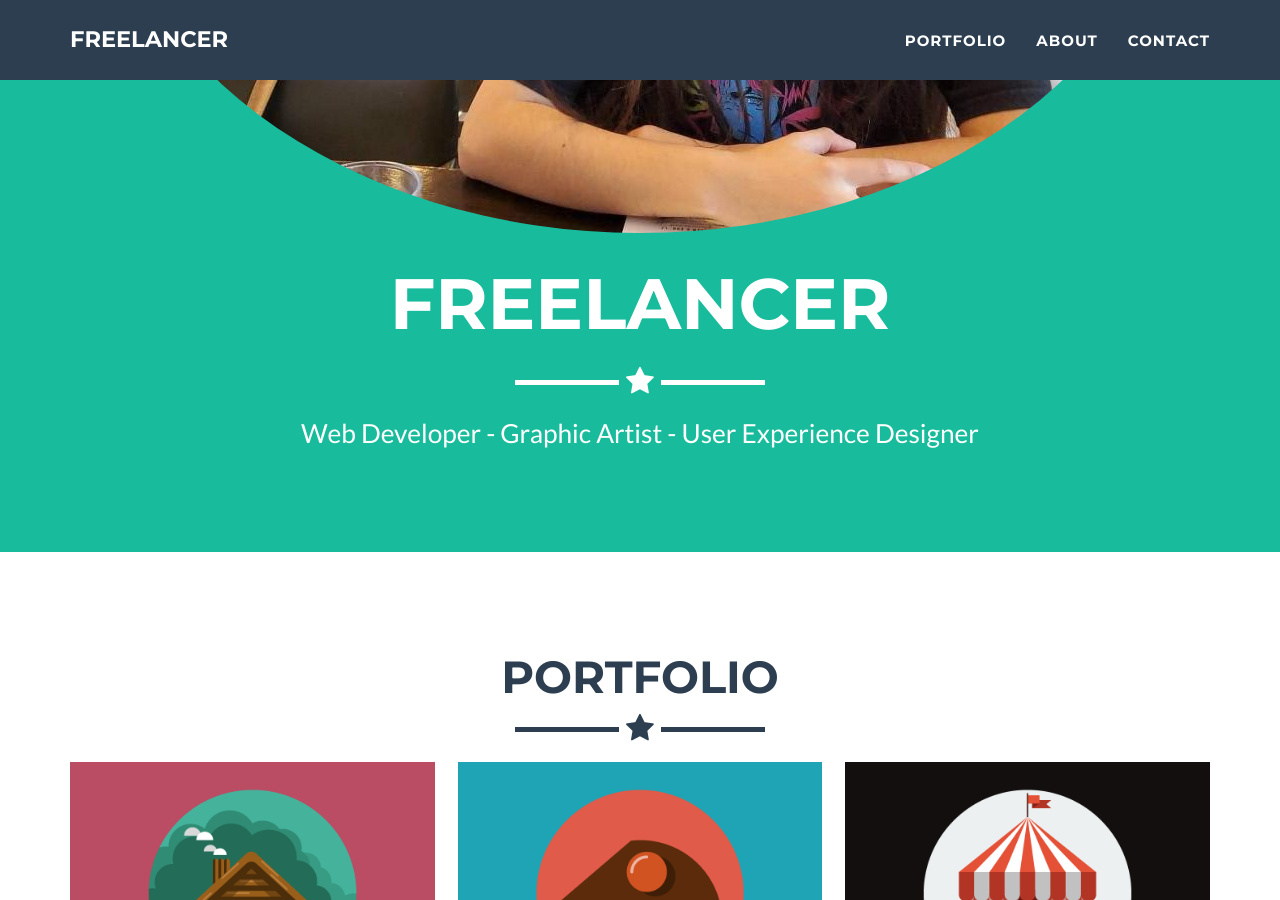
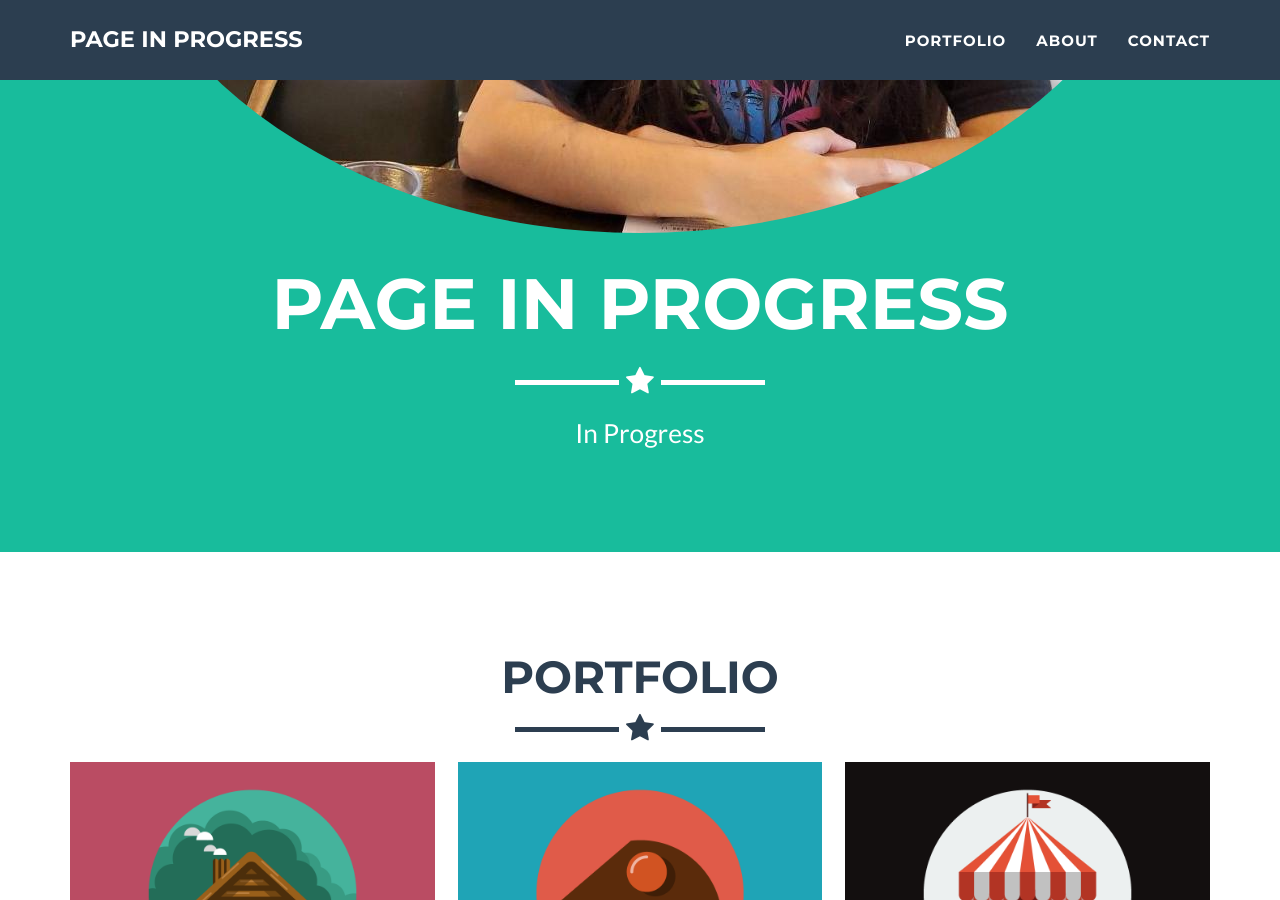
Before and after one commit to ash-chin/ash-chin.github.io, a Jekyll site: the page built from _posts/2014-07-18-project-1.markdown, in a window 1280 px wide and 900 px high, scrolled down 777 px. Built offline with Jekyll 4.4.1, drawn with Linux system fonts in a browser that asks for light colours.

Commit message:
Update _config.yml

```diff
--- a/_config.yml
+++ b/_config.yml
@@ -1,11 +1,11 @@
 # Site settings
-title: Freelancer
+title: Page in Progress
 email: your-email@domain.com
 url: https://github.com/jeromelachaud/freelancer-theme
 description: "Write an awesome description for your new site here. You can edit this line in _config.yml. It will appear in your document head meta (for Google search results) and in your feed.xml site description."
 keywords: "your keywords, separated by commas"
-skills: "Web Developer - Graphic Artist - User Experience Designer"
-meta_author: LastName FirstName
+skills: "In Progress"
+meta_author: Chin Ash
 
 # Google webmaster tools
 google_verify:
```
